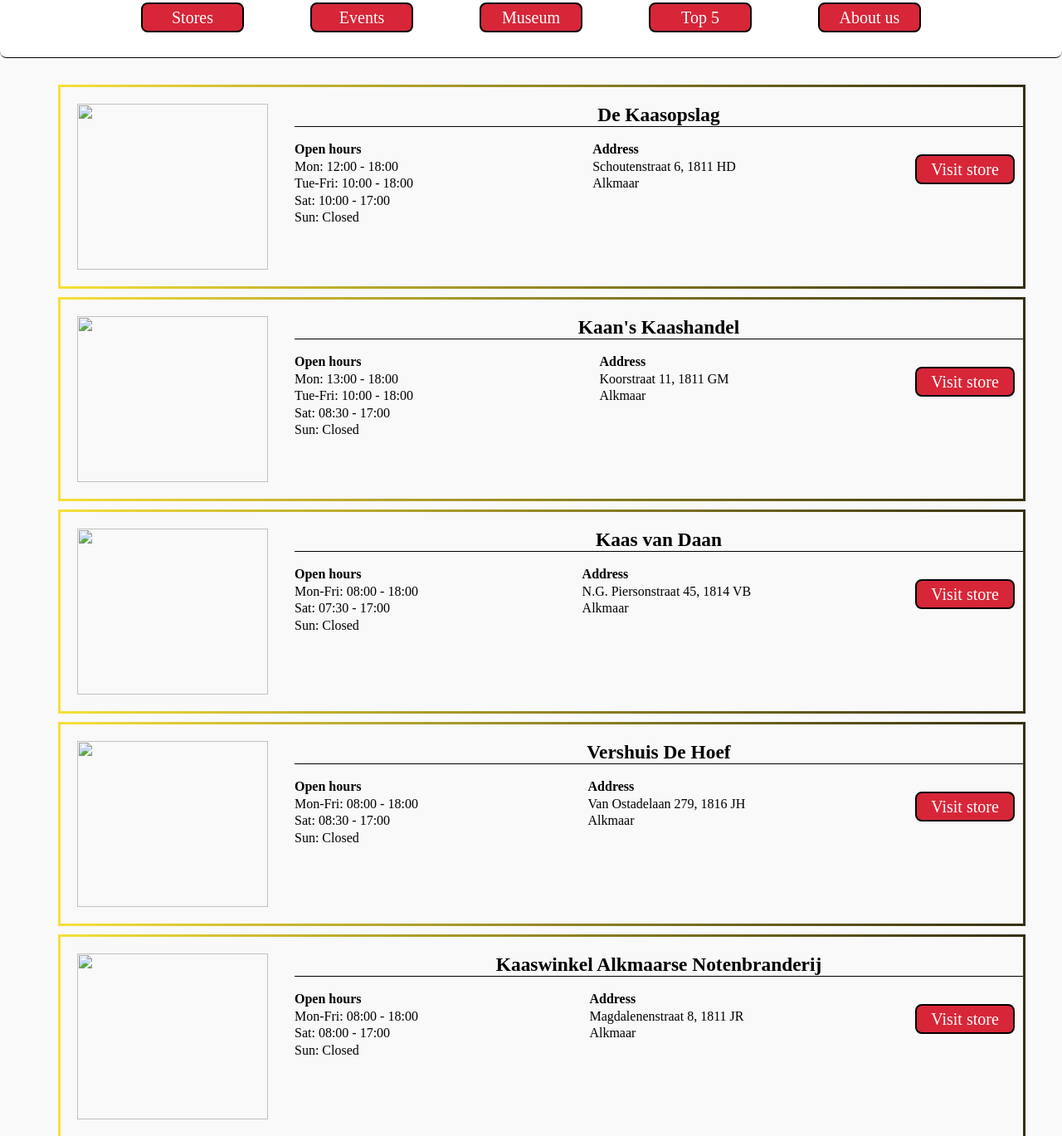
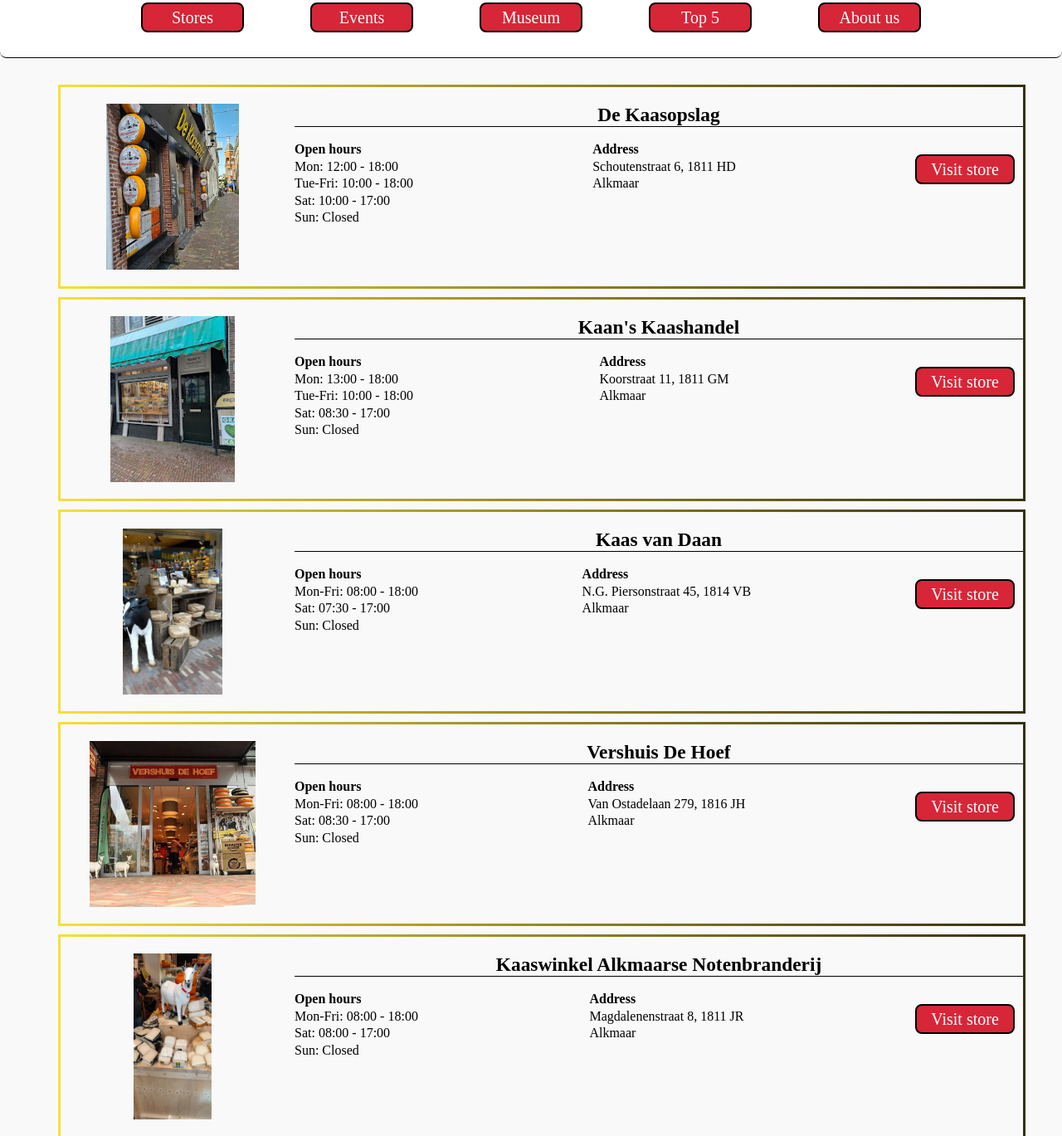
Before and after one commit to Daniil744972/Cheese_your_way, a plain HTML site: page stores.html in a window 1280 px wide. Shown: the part 317-1686 px from the top of the page at 83% size. Drawn offline with Linux system fonts and the light colour scheme.

Commit message:
img rename html

```diff
--- a/stores.html
+++ b/stores.html
@@ -41,7 +41,7 @@
             <article class="store_box">
 
                 <section class="image">
-                    <img class="store_img" src="img/stores/De Kaasopslag.jpg" alt="">
+                    <img class="store_img" src="img/stores/De_Kaasopslag.jpg" alt="">
                 </section>
 
                 <header class="store_name">
@@ -78,7 +78,7 @@
             <article class="store_box">
 
                 <section class="image">
-                    <img class="store_img" src="img/stores/Kaan's Kaashandel1.jpg" alt="">
+                    <img class="store_img" src="img/stores/Kaan's_Kaashandel.jpg" alt="">
                 </section>
 
                 <header class="store_name">
@@ -115,7 +115,7 @@
             <article class="store_box">
 
                 <section class="image">
-                    <img class="store_img" src="img/stores/Kaas van Daan1.jpg" alt="">
+                    <img class="store_img" src="img/stores/Kaas_van_Daan.jpg" alt="">
                 </section>
 
                 <header class="store_name">
@@ -151,7 +151,7 @@
             <article class="store_box">
 
                 <section class="image">
-                    <img class="store_img" src="img/stores/Vershuis De Hoef.jpg" alt="">
+                    <img class="store_img" src="img/stores/Vershuis_De_Hoef.jpg" alt="">
                 </section>
 
                 <header class="store_name">
@@ -187,7 +187,7 @@
             <article class="store_box">
 
                 <section class="image">
-                    <img class="store_img" src="img/stores/Kaaswinkel Alkmaarse Notenbranderij.jpg" alt="">
+                    <img class="store_img" src="img/stores/Kaaswinkel_Alkmaarse_Notenbranderij.jpg" alt="">
                 </section>
 
                 <header class="store_name">
@@ -223,7 +223,7 @@
             <article class="store_box">
 
                 <section class="image">
-                    <img class="store_img" src="img/stores/Zuivelhoeve Alkmaar.jpg" alt="">
+                    <img class="store_img" src="img/stores/Zuivelhoeve_Alkmaar.jpg" alt="">
                 </section>
 
                 <header class="store_name">
@@ -259,7 +259,7 @@
             <article class="store_box">
 
                 <section class="image">
-                    <img class="store_img" src="img/stores/Liefde & Ambacht Alkmaar.jpg" alt="">
+                    <img class="store_img" src="img/stores/Liefde_&_Ambacht_Alkmaar.jpg" alt="">
                 </section>
 
                 <header class="store_name">
@@ -295,7 +295,7 @@
             <article class="store_box">
 
                 <section class="image">
-                    <img class="store_img" src="img/stores/Old Alkmaar.jpg" alt="">
+                    <img class="store_img" src="img/stores/Old_Alkmaar.jpg" alt="">
                 </section>
 
                 <header class="store_name">
```
